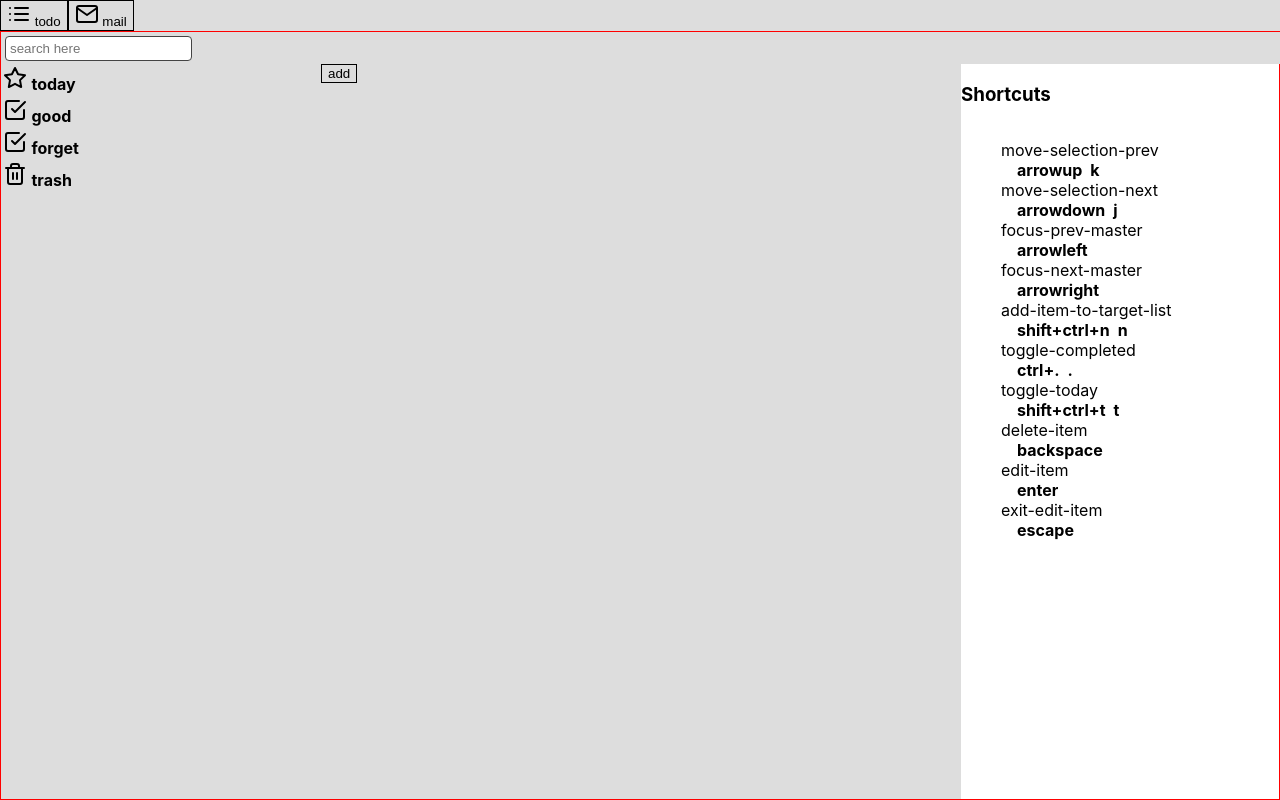
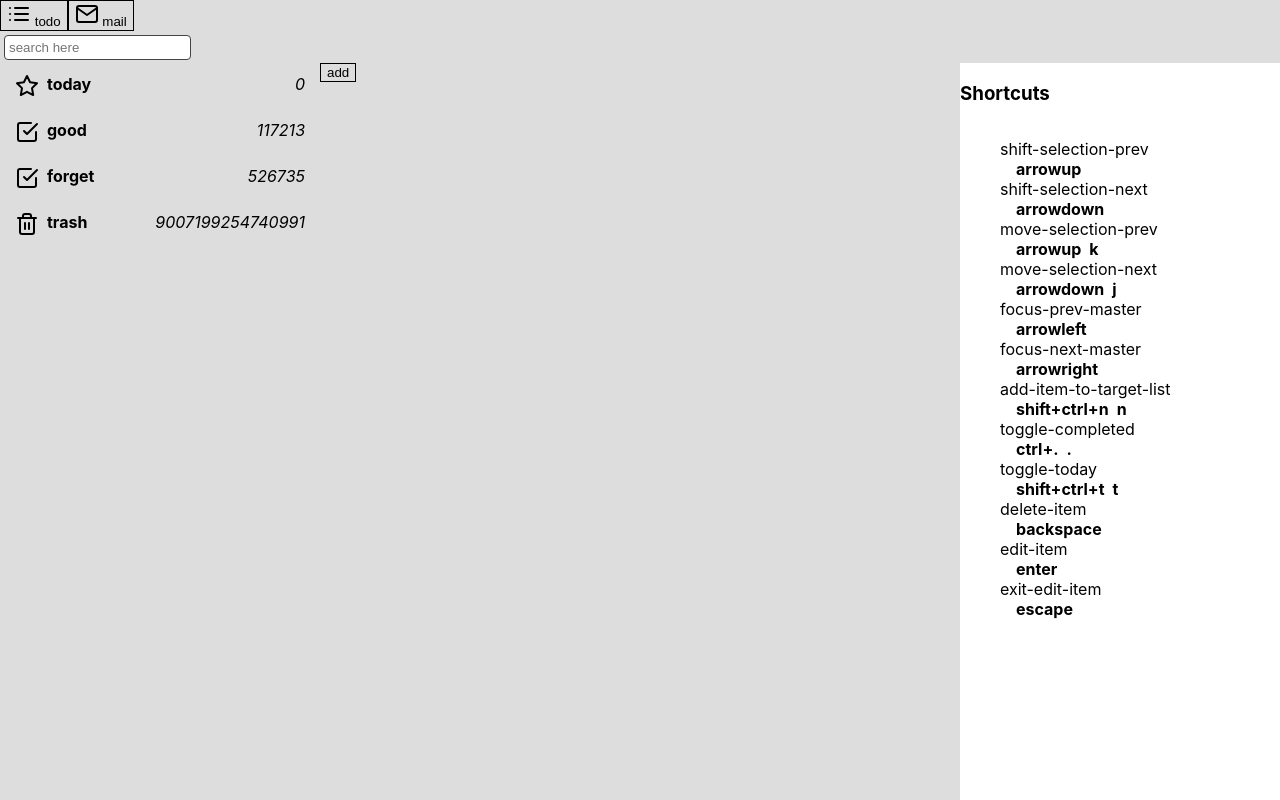
Before and after one commit to joshmarinacci/todomanager, a React (Create React App) app: page / in a window 1280 px wide. Built offline with nearby package versions, Linux system fonts and the light colour scheme.

Commit message:
add sort order to existing todos if they don't have them layout fixes sort projects by a sort order field add alt arrow to shift selected projects up and down make queries use a sort function if available

```diff
--- a/src/App.css
+++ b/src/App.css
@@ -85,7 +85,7 @@ ul > li > ul > li {
   padding: 0.5rem;
 }
 *:focus {
-  border: 3px solid red !important;
+  border: 2px solid red !important;
 }
 .todo-item.deleted {
   color:#888;
@@ -194,7 +194,7 @@ ul > li > ul > li {
 }
 .generic-list-view .generic-list-item {
   background-color: #dddddd;
-  border: 2px solid #dddddd;
+  border: 5px solid #dddddd;
 }
 .generic-list-view .generic-list-item.selected {
   background-color: aqua;
--- a/src/projects.js
+++ b/src/projects.js
@@ -1,7 +1,7 @@
 import React, {useContext, useEffect, useRef, useState} from 'react'
 import {StorageContext, useQuery} from './storage.js'
 import {useActionScope} from './actions.js'
-import {FocusContext, GenericListView, makeClassNames} from './layout.js'
+import {FocusContext, GenericListView, makeClassNames, Spacer} from './layout.js'
 import {Star, Trash, Trash2, CheckSquare} from "react-feather"
 
 const ProjectItemView = ({item,selected,focusName})=> {
@@ -44,16 +44,21 @@ const ProjectItemView = ({item,selected,focusName})=> {
             />
             </div>)
     } else {
-        return <div ref={div} tabIndex={0} onDoubleClick={() => {
+        return <div ref={div} tabIndex={0} className={'hbox project-item'}
+                    onDoubleClick={() => {
             setEditing(true)
             fm.pushMasterFocus('edit')
-        }}> {icon} <b className={"title"}>{project.title}</b></div>
+        }}> {icon} <b className={"title"}>{project.title}</b> <Spacer/> <i>{project.sortOrder}</i></div>
     }
 }
 
 export const ProjectsListView = ({selectedProject, setSelectedProject})=> {
     const storage = useContext(StorageContext)
-    const [apq] = useState(()=> storage.createQuery('projects',()=>true))
+    const [apq] = useState(()=> storage.createQuery(
+        'projects', // only projects
+        ()=>true, // all projects
+        (a,b)=>a.sortOrder-b.sortOrder), // sort by the sort order
+    )
     const [projects] = useQuery(apq)
     const fm = useContext(FocusContext)
     const handlers = useActionScope('list',{
@@ -70,6 +75,44 @@ export const ProjectsListView = ({selectedProject, setSelectedProject})=> {
             const index = projects.indexOf(selectedProject)
             if(index < projects.length-1) setSelectedProject(projects[index+1])
         },
+        'shift-selection-prev':() => {
+            if(selectedProject.special) {
+                console.log("cannot move special ones")
+                return
+            }
+            const index = projects.indexOf(selectedProject)
+            const newIndex = index-1
+            console.log("moving the selection up from",index,'to',newIndex, selectedProject)
+            if(newIndex <= 0) return console.log("can't move up past the start")
+            const prev = projects[newIndex]
+            console.log("prev is",prev)
+            if(prev.special) {
+                console.log("cant move before a special")
+                return
+            }
+            const prevprev = projects[newIndex-1]
+            console.log("prevprev",prevprev)
+            const newOrder = (prev.sortOrder + prevprev.sortOrder)/2
+            console.log("the new order is",newOrder)
+            storage.update('projects',selectedProject,'sortOrder',newOrder)
+        },
+        'shift-selection-next':() => {
+            if(selectedProject.special) {
+                console.log("cannot move special ones")
+                return
+            }
+            const index = projects.indexOf(selectedProject)
+            const newIndex = index+1
+            console.log('moving selection',selectedProject)
+            if(newIndex > projects.length-1) return console.log("cannot move down past the end")
+            const next = projects[newIndex]
+            if(next.special) return console.log("can't move above a special")
+            const nextnext = projects[newIndex+1]
+            console.log("will be after",nextnext)
+            const newOrder = (next.sortOrder + nextnext.sortOrder)/2
+            console.log("the new order is",newOrder)
+            storage.update('projects',selectedProject,'sortOrder',newOrder)
+        }
     })
     return <div onKeyDown={handlers.onKeyDown} className={'projects-list-view'}>
         <GenericListView
--- a/src/storage.js
+++ b/src/storage.js
@@ -89,6 +89,9 @@ export class QueryStorage {
     find(table,filter) {
         return this.tables[table].find(filter)
     }
+    findAll(table,filter) {
+        return this.tables[table].filter(filter)
+    }
 
     refresh(table) {
         this.queries.forEach(query => {
@@ -98,8 +101,8 @@ export class QueryStorage {
         })
     }
 
-    createQuery(table, filter) {
-        const query = new Query(this, table, filter)
+    createQuery(table, filter, sort) {
+        const query = new Query(this, table, filter, sort)
         this.queries.push(query)
         return query
     }
@@ -110,16 +113,19 @@ export class QueryStorage {
 }
 
 export class Query {
-    constructor(storage, table, filter) {
+    constructor(storage, table, filter, sort) {
         this.storage = storage
         this.listeners = []
         this.table = table
         this.filter = filter
+        this.sort = sort
     }
 
     results() {
         if(!this.storage.tables[this.table]) return []
-        return this.storage.tables[this.table].filter(this.filter)
+        const res = this.storage.tables[this.table].filter(this.filter)
+        if(this.sort) res.sort(this.sort)
+        return res
     }
 
     on(cb) {
--- a/src/todo.css
+++ b/src/todo.css
@@ -2,7 +2,7 @@
     display: grid;
     grid-template-columns: 20rem 40rem 1fr;
     grid-template-rows: 2rem 1fr;
-    border: 1px solid red;
+    border: 0px solid red;
     height: 100%;
 }
 
@@ -31,3 +31,7 @@
     align-items: stretch;
 
 }
+.todo-item, .project-item {
+    padding: 0.25rem 0.5rem;
+    border: 2px solid transparent;
+}
--- a/src/todoapp.js
+++ b/src/todoapp.js
@@ -77,10 +77,22 @@ export const TodoApp = () => {
     const storage = new QueryStorage("todo")
     storage.load().then(()=>{
         if(storage.isEmpty()) makeInitialData()
+        const projs = storage.findAll('projects',p=>true)
+        projs.forEach((proj) => {
+            if(proj.title === 'trash') return proj.sortOrder = Number.MAX_SAFE_INTEGER
+            if(proj.title === 'today') return proj.sortOrder = 0
+            if(!('sortOrder' in proj)) {
+                console.log("have to add a sort order")
+                proj.sortOrder = Math.floor(Math.random()*10*1000*1000)
+            }
+        })
+        storage.save()
     })
     AM.registerKeys([
 
         //navigation
+        {action: 'shift-selection-prev', key:'ArrowUp', alt:true, scope:'list'},
+        {action: 'shift-selection-next', key:'ArrowDown', alt:true, scope:'list'},
         {action: 'move-selection-prev', key: 'ArrowUp', scope: 'list'},
         {action: 'move-selection-prev', key: 'k', scope: 'list'},
         {action: 'move-selection-next', key: 'ArrowDown', scope: 'list'},
```
